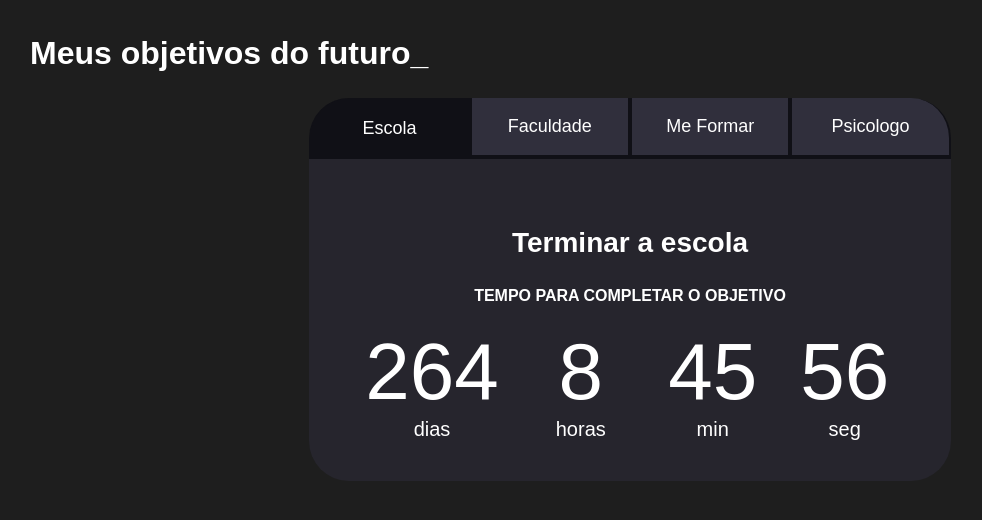
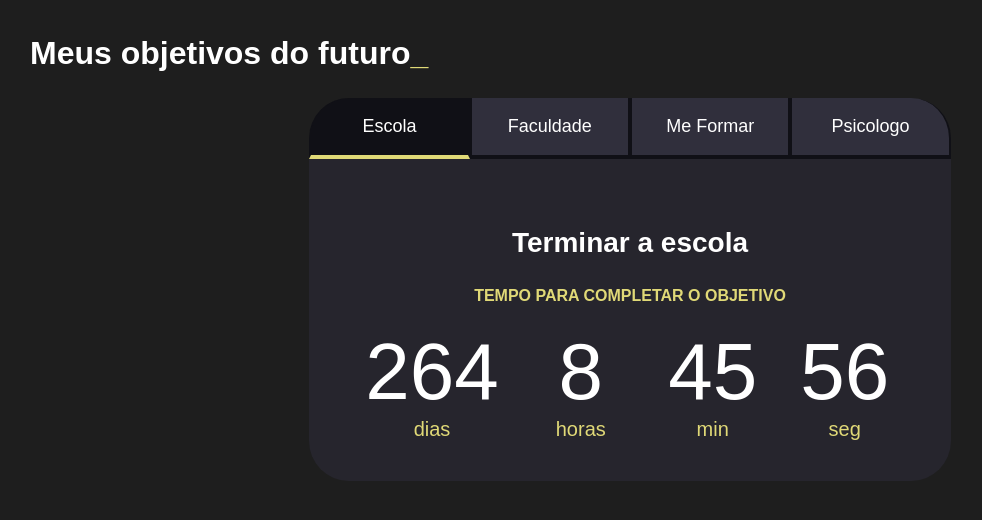
Before and after one commit to KAUERICARDOBETEGA2/Projeto-De-Vida-Do-Buiu, a plain HTML site: page KAUE RICARDO/index.html in a window 1280 px wide. Shown: the whole page, without its empty margins (10-992 px from the left). Drawn offline with Linux system fonts and the light colour scheme.

Commit message:
Update style.css

```diff
--- a/KAUE RICARDO/style.css
+++ b/KAUE RICARDO/style.css
@@ -1,6 +1,6 @@
 :root {
     --cor-de-fundo: #1E1E1E;
-    --amarelo: #e0d977;
+    --verde: #e0d977;
     --branco: #FFFFFF;
     --botao-ativo: #101016;
     --botao-inativo: rgba(66, 64, 90, 0.5);
```
